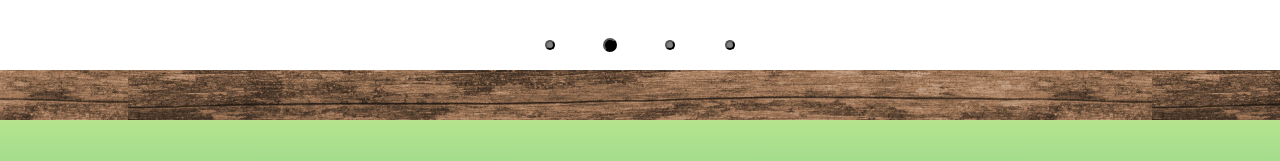
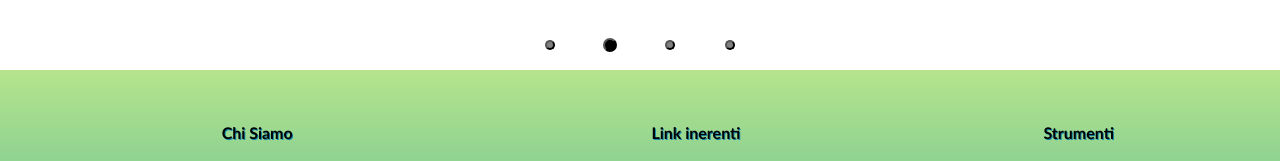
Before and after one commit to develhope/FS30-Team2-Project2, a React (Vite) app: page / in a window 1280 px wide. Shown: the part 1593-1754 px from the top of the page. Built offline with nearby package versions, Linux system fonts and the light colour scheme.

Commit message:
no woodbar footer

```diff
--- a/src/components/Footer.jsx
+++ b/src/components/Footer.jsx
@@ -10,7 +10,6 @@ export function Footer() {
   const { language } = useLanguage();
   return (
     <>
-      <WoodBar />
       <footer className="footer">
         <div className="columnsContainer">
           <div className="footerColumns">
```
